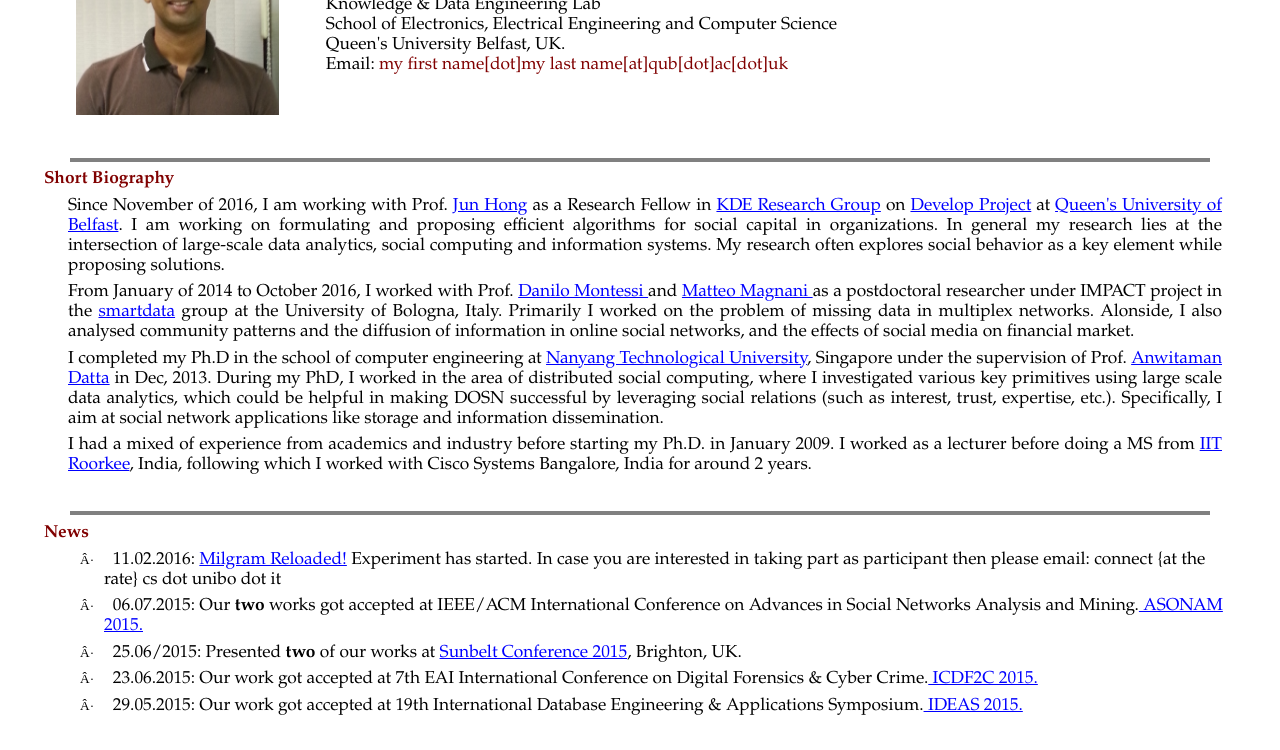
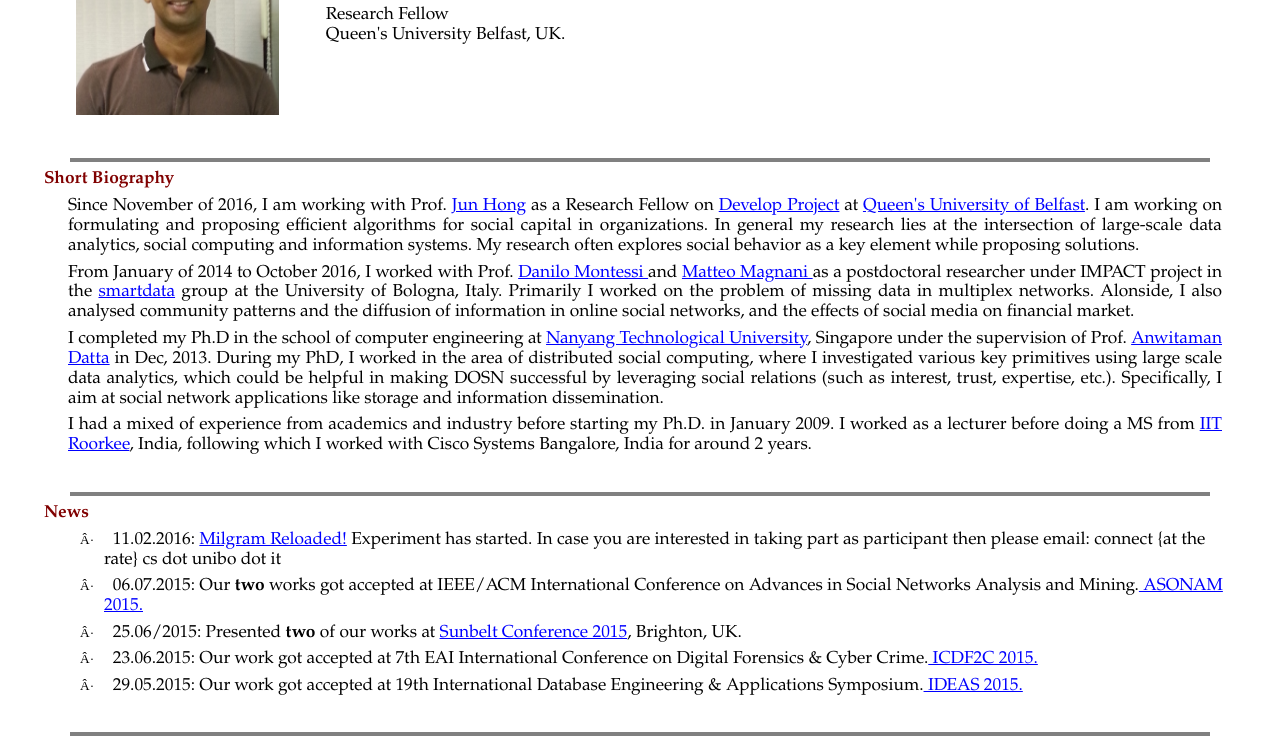
Before and after one commit to rajshpec/rajshpec.github.io, a plain HTML site: page index.html in a window 1280 px wide. Shown: the part 155-905 px from the top of the page. Drawn offline with Linux system fonts and the light colour scheme.

Commit message:
no message

```diff
--- a/index.html
+++ b/index.html
@@ -1016,17 +1016,17 @@ ul
   </span><span style='font-size:13.0pt;line-height:115%'><o:p></o:p></span></p>
   <p style='margin:0in;margin-bottom:.0001pt;line-height:115%'><span
   style='font-size:13.0pt;line-height:115%;font-family:"Garamond","serif"'>&nbsp;&nbsp;&nbsp;&nbsp;&nbsp;Research Fellow<o:p></o:p></span></p>
-  <p style='margin:0in;margin-bottom:.0001pt;line-height:115%'><span
-  style='font-size:13.0pt;line-height:115%;font-family:"Garamond","serif"'>&nbsp;&nbsp;&nbsp;&nbsp;&nbsp;Knowledge & Data Engineering Lab<o:p></o:p></span></p>
-  <p style='margin:0in;margin-bottom:.0001pt;line-height:115%'><span
-  style='font-size:13.0pt;line-height:115%;font-family:"Garamond","serif"'>&nbsp;&nbsp;&nbsp;&nbsp;&nbsp;School of Electronics, Electrical Engineering and Computer Science<o:p></o:p></span></p>
+  <!-- <p style='margin:0in;margin-bottom:.0001pt;line-height:115%'><span
+  style='font-size:13.0pt;line-height:115%;font-family:"Garamond","serif"'>&nbsp;&nbsp;&nbsp;&nbsp;&nbsp;Knowledge & Data Engineering Lab<o:p></o:p></span></p>-->
+  <!-- <p style='margin:0in;margin-bottom:.0001pt;line-height:115%'><span
+  style='font-size:13.0pt;line-height:115%;font-family:"Garamond","serif"'>&nbsp;&nbsp;&nbsp;&nbsp;&nbsp;School of Electronics, Electrical Engineering and Computer Science<o:p></o:p></span></p> -->
   <p style='margin:0in;margin-bottom:.0001pt;line-height:115%'><span
   style='font-size:13.0pt;line-height:115%;font-family:"Garamond","serif"'>&nbsp;&nbsp;&nbsp;&nbsp;&nbsp;Queen's University Belfast, UK.<o:p></o:p></span></p>
-  <p style='margin:0in;margin-bottom:.0001pt;line-height:115%'><span
+  <!-- <p style='margin:0in;margin-bottom:.0001pt;line-height:115%'><span
   style='font-size:13.0pt;line-height:115%;font-family:"Garamond","serif"'>&nbsp;&nbsp;&nbsp;&nbsp;
   Email: <span style='color:maroon'>my first name[dot]my last
   name[at]qub[dot]ac[dot]uk</span></span><span style='font-size:13.0pt;
-  line-height:115%'><o:p></o:p></span></p>
+  line-height:115%'><o:p></o:p></span></p> -->
   <p style='margin:0in;margin-bottom:.0001pt;line-height:115%'><span
   style='font-size:13.0pt;line-height:115%;font-family:"Garamond","serif"'>&nbsp;&nbsp;&nbsp;&nbsp;&nbsp;&nbsp;<b><o:p></o:p></b></span></p>
   </td>
@@ -1056,7 +1056,7 @@ color:maroon'>Short Biography<o:p></o:p></span></h3>
 
 <p style='margin-top:5.0pt;margin-right:37.5pt;margin-bottom:5.0pt;margin-left:
 45.0pt;text-align:justify;line-height:115%'><span style='font-size:13.0pt;
-line-height:115%;font-family:"Garamond","serif"'>Since November of 2016, I am working with Prof. <a href="http://www.cs.qub.ac.uk/~J.Hong/">Jun Hong</a> as a Research Fellow in <a href="http://www.qub.ac.uk/research-centres/KDE/">KDE Research Group</a> on <a href="http://www.develop-project.eu/">Develop Project</a> at <a href="http://www.qub.ac.uk/">Queen's University of Belfast</a>. I am working on formulating and proposing efficient algorithms for social capital in organizations. In general my research lies at the intersection of large-scale data analytics, social computing and information systems. My research often explores social behavior as a key element while proposing solutions.
+line-height:115%;font-family:"Garamond","serif"'>Since November of 2016, I am working with Prof. <a href="http://www.cs.qub.ac.uk/~J.Hong/">Jun Hong</a> as a Research Fellow on <a href="http://www.develop-project.eu/">Develop Project</a> at <a href="http://www.qub.ac.uk/">Queen's University of Belfast</a>. I am working on formulating and proposing efficient algorithms for social capital in organizations. In general my research lies at the intersection of large-scale data analytics, social computing and information systems. My research often explores social behavior as a key element while proposing solutions.
 
 <p style='margin-top:5.0pt;margin-right:37.5pt;margin-bottom:5.0pt;margin-left:
 45.0pt;text-align:justify;line-height:115%'><span style='font-size:13.0pt;
```
